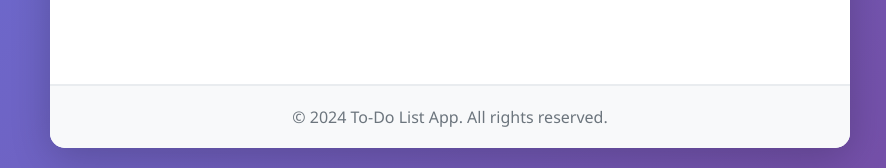
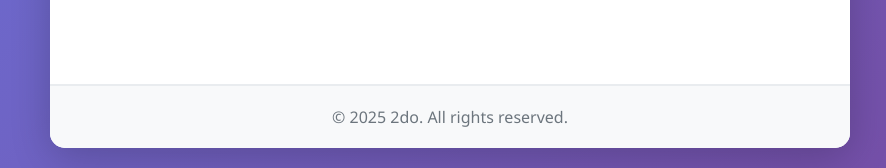
Before and after one commit to juniorssignature21/2do, a Django app: page / in a window 1280 px wide. Shown: the part 839-1007 px from the top of the page, without its empty margins (190-1076 px from the left). Run offline with Django 4.2, Linux system fonts and the light colour scheme; data that the repository does not hold is empty.

Commit message:
edited footer

```diff
--- a/templates/base.html
+++ b/templates/base.html
@@ -94,7 +94,7 @@
         </main>
 
         <footer>
-            <p>&copy; 2024 To-Do List App. All rights reserved.</p>
+            <p>&copy; 2025 2do. All rights reserved.</p>
         </footer>
     </div>
 </body>
```
